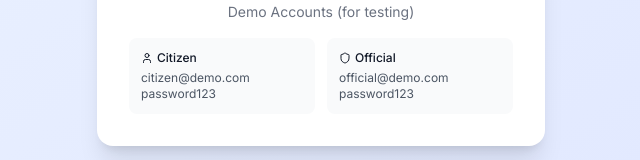
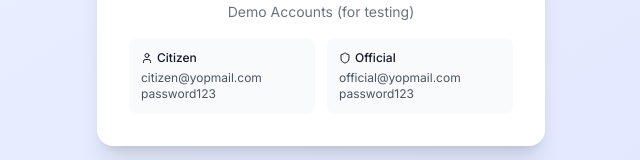
Before and after one commit to stjand/Civic-Reporting, a React (Vite) app in the folder frontend/: page /login in a window 1280 px wide. Shown: the part 606-766 px from the top of the page, without its empty margins (319-959 px from the left). Built offline with nearby package versions, Linux system fonts and the light colour scheme; no server answers.

Commit message:
refresh working demo

```diff
--- a/frontend/src/pages/Login.jsx
+++ b/frontend/src/pages/Login.jsx
@@ -142,7 +142,7 @@ function Login() {
                     <User className="w-3 h-3 mr-1" />
                     <span className="font-medium">Citizen</span>
                   </div>
-                  <div className="text-gray-600">citizen@demo.com</div>
+                  <div className="text-gray-600">citizen@yopmail.com</div>
                   <div className="text-gray-600">password123</div>
                 </div>
                 <div className="bg-gray-50 p-3 rounded-lg">
@@ -150,7 +150,7 @@ function Login() {
                     <Shield className="w-3 h-3 mr-1" />
                     <span className="font-medium">Official</span>
                   </div>
-                  <div className="text-gray-600">official@demo.com</div>
+                  <div className="text-gray-600">official@yopmail.com</div>
                   <div className="text-gray-600">password123</div>
                 </div>
               </div>
```
Also changed, not shown: 1 other file (tests, documents, lock files or other folders).
